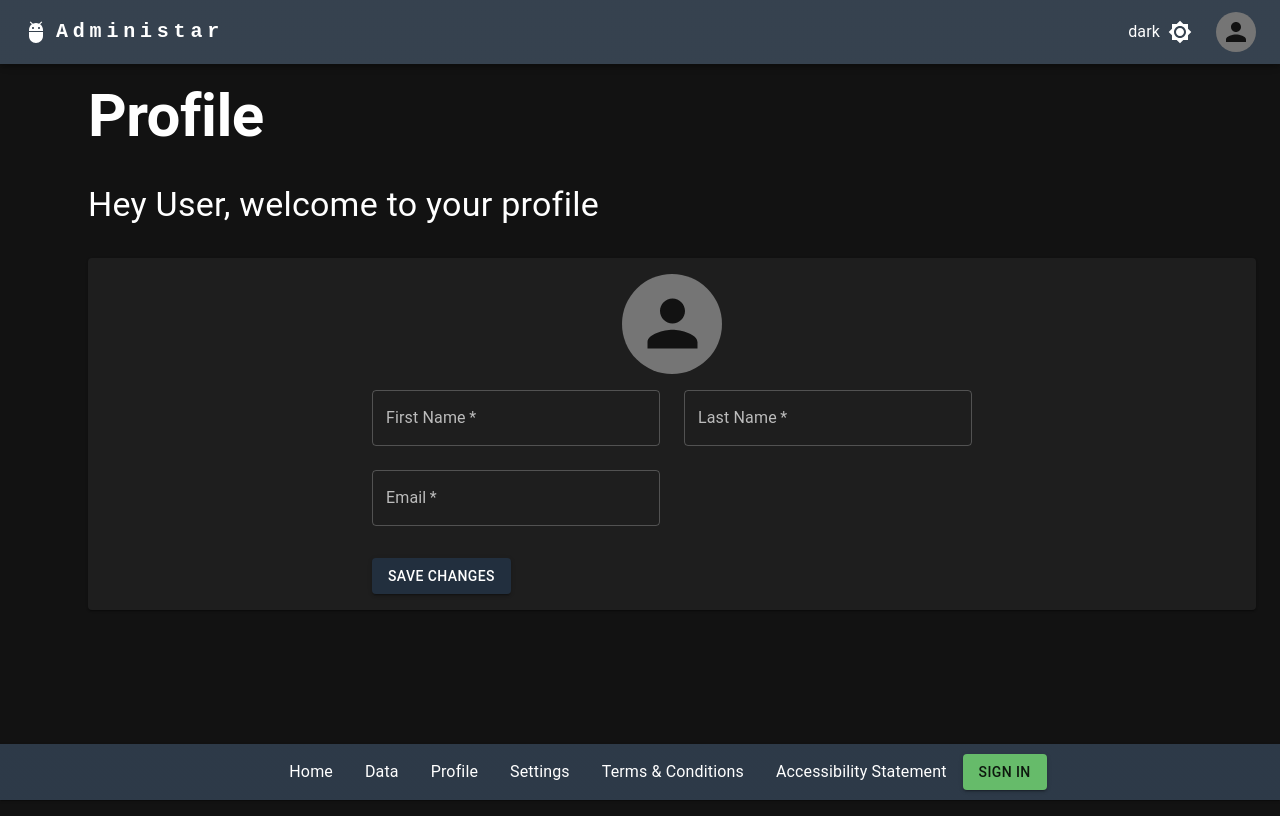
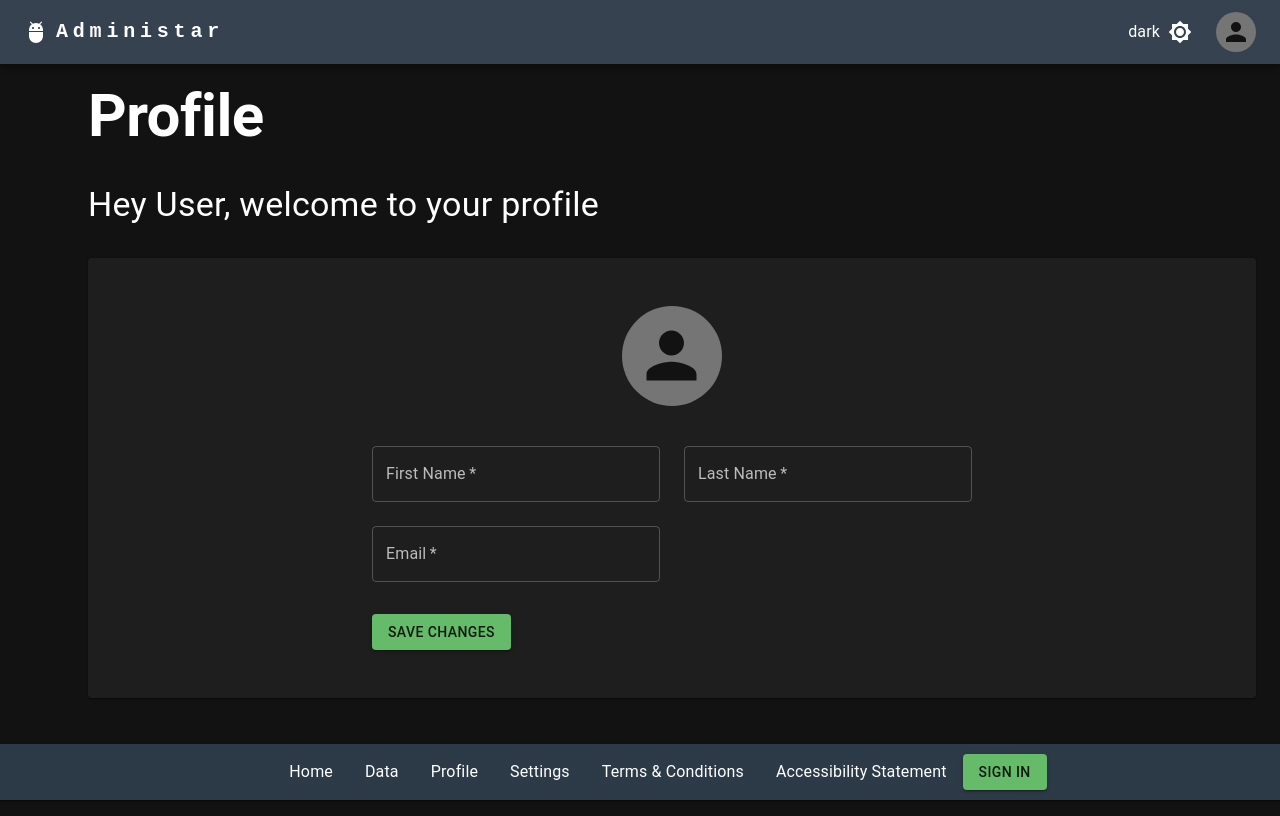
Before and after one commit to sclarke5/dashboard, a Next.js app: page /dashboard/profile in a window 1280 px wide. Built offline with nearby package versions, Linux system fonts and the light colour scheme; no server answers.

Commit message:
add dashboard heading and standardize theme

```diff
--- a/src/app/components/Dashboard/DataRibbon/DataRibbon.tsx
+++ b/src/app/components/Dashboard/DataRibbon/DataRibbon.tsx
@@ -8,7 +8,7 @@ export const DataRibbon = () => {
     {
       title: 'Total Sales',
       description: 'Total sales of all Administar products in the current financial year',
-      value: '1134'
+      value: '1,134'
     },
     {
       title: 'Monthly Profit',
@@ -18,7 +18,7 @@ export const DataRibbon = () => {
     {
       title: 'Net Profit',
       description: 'Total conversions for the month',
-      value: '$30054.56'
+      value: '$3,0054.56'
     },
     {
       title: 'Conversions Rate',
@@ -26,9 +26,16 @@ export const DataRibbon = () => {
       value: '0.61%'
     },
   ]
+
   return (
     <>
-      <Typography fontSize={30}>Data Ribbon</Typography>
+      <Typography
+        variant='h2'
+        sx={{
+          marginTop: 10,
+          marginBottom: -3,
+          fontWeight: 600
+        }}>Dashboard</Typography>
       <Grid container gap={2} className={styles.dataRibbon}>
         {dataObjects.map((obj, idx) => {
           return (
--- a/src/app/dashboard/page.tsx
+++ b/src/app/dashboard/page.tsx
@@ -10,7 +10,7 @@ const Dashboard = () => {
 
   return (
     <Box>
-      <Grid container gap={4} marginTop={2}>
+      <Grid container gap={4}>
         <DataRibbon />
 
         <TransactionsPerDay data={lineChartData} />
--- a/src/app/dashboard/profile/page.tsx
+++ b/src/app/dashboard/profile/page.tsx
@@ -6,7 +6,6 @@ import React, { FormEvent, useState } from 'react'
 
 const Profile = () => {
   const { data: session } = useSession();
-  const theme = useTheme()
 
   const names = session?.user?.name?.split(' ');
 
@@ -43,7 +42,7 @@ const Profile = () => {
         <Typography variant='h4' sx={{ paddingBottom: 4 }}>
           Hey {session ? session?.user?.name : 'User'}, welcome to your profile
         </Typography>
-        <Paper sx={{ padding: '1rem 2rem' }} >
+        <Paper sx={{ padding: '3rem 3rem' }} >
           <Grid container justifyContent='center'>
             <Grid item xs={12} sm={10} md={10}>
               <Box display='flex' flexDirection='column' alignItems='center'>
@@ -51,7 +50,7 @@ const Profile = () => {
                   sx={{
                     height: 100,
                     width: 100,
-                    marginBottom: 2,
+                    marginBottom: 5,
                   }}
                   src={session?.user?.image as string}
                 />
@@ -96,7 +95,7 @@ const Profile = () => {
                   <Button
                     type="submit"
                     variant="contained"
-                    color={'primary'}
+                    color={'success'}
                     >
                     Save Changes
                   </Button>
--- a/src/app/dashboard/settings/page.tsx
+++ b/src/app/dashboard/settings/page.tsx
@@ -93,7 +93,7 @@ const Settings = () => {
               <Button
                 type="submit"
                 variant="contained"
-                color={'primary'}
+                color={'success'}
                 >
                 Save Changes
               </Button>
```
